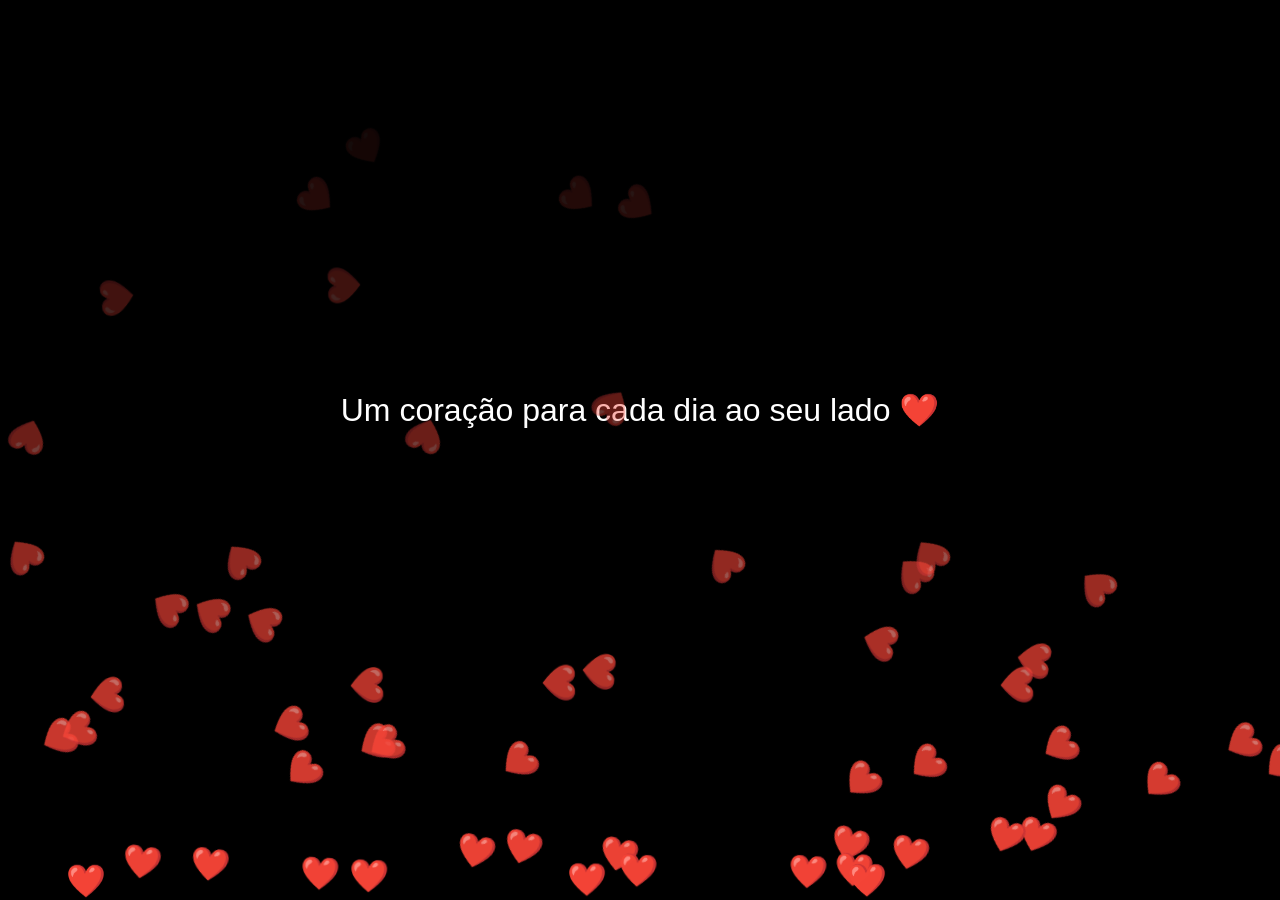
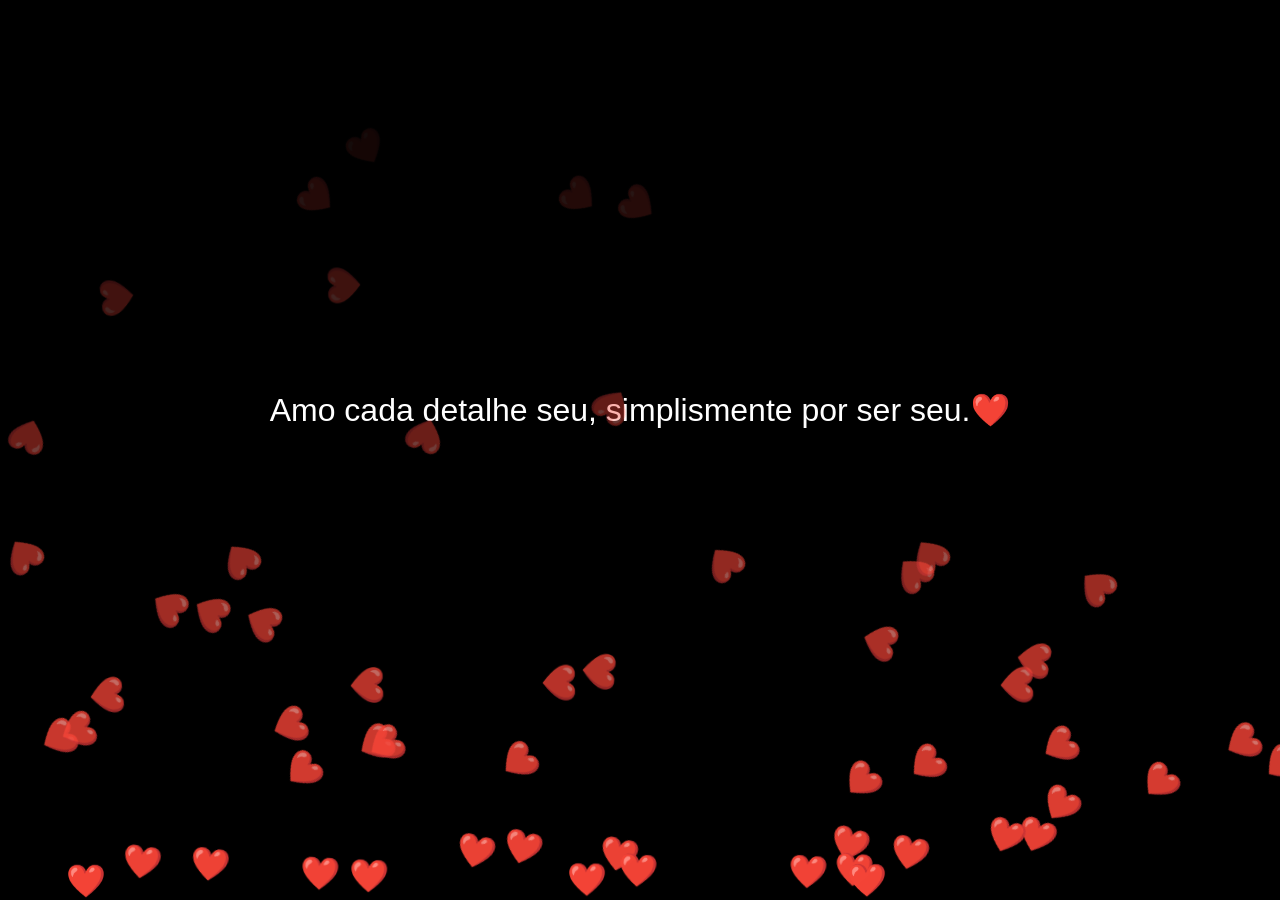
Before and after one commit to Minezilas/Love, a plain HTML site: page index.html in a window 1280 px wide. Both pictures are taken after a click on the button "Aperte em Mim!". Shown: the top 900 px of the page. Drawn offline with Linux system fonts and the light colour scheme.

Commit message:
Update index.html

```diff
--- a/index.html
+++ b/index.html
@@ -9,7 +9,7 @@
 <body>
     <div class="container">
         <button id="startButton">Aperte em Mim!</button>
-        <div id="newText" class="hidden">Um coração para cada dia ao seu lado ❤️</div>
+        <div id="newText" class="hidden">Amo cada detalhe seu, simplismente por ser seu.❤️</div>
         <div class="hearts-container"></div>
     </div>
 
```
